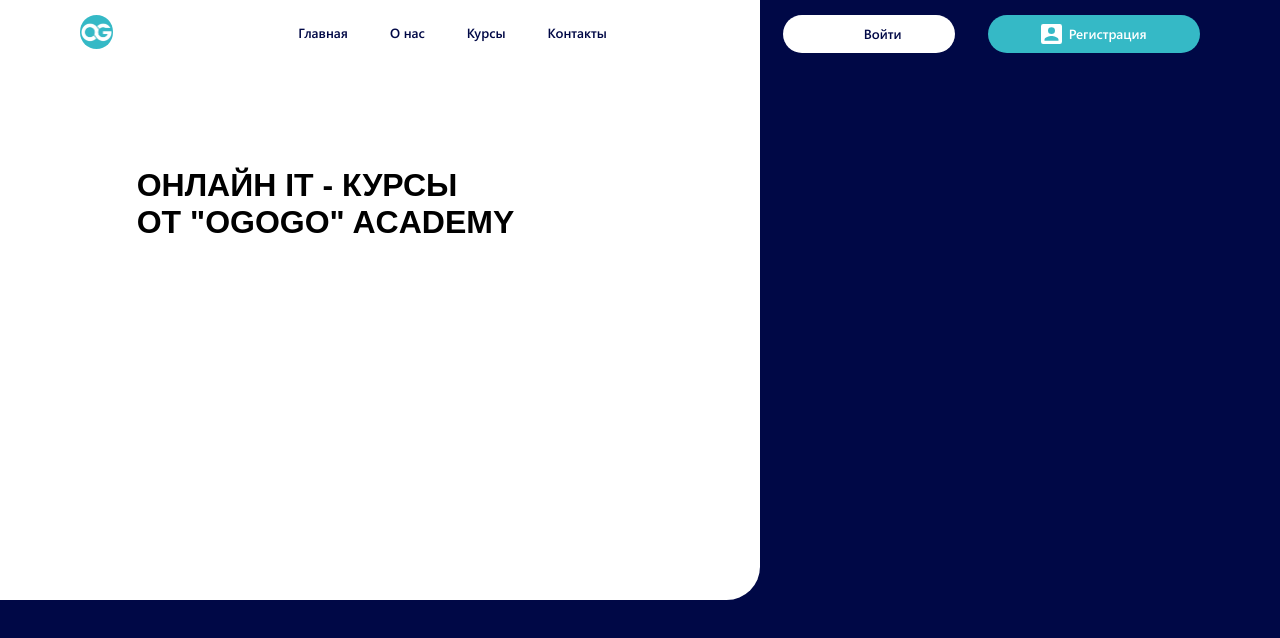
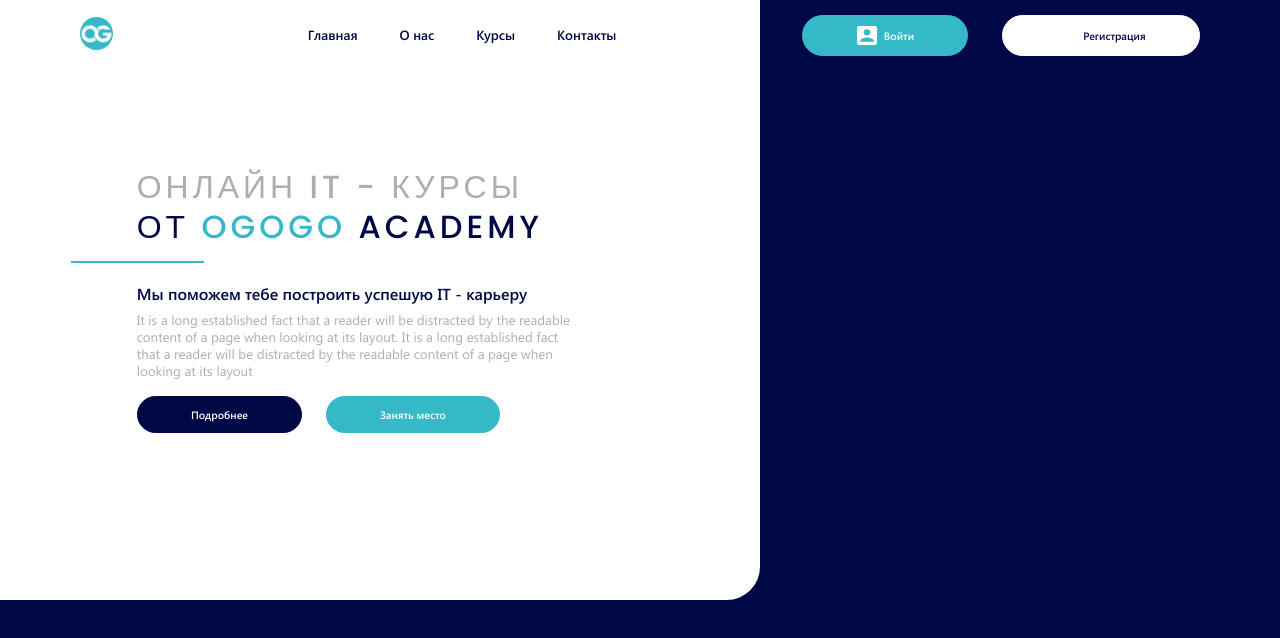
Before and after one commit to Yuzeyzer/ReactJS__Academy--Ogogo, a React (Create React App) app: page / in a window 1280 px wide. Shown: the top 638 px of the page. Built offline with nearby package versions, Linux system fonts and the light colour scheme.

Commit message:
add content to hero section, made refactoring, made 'btn' class component

```diff
--- a/src/landing/components/header/authBtn.jsx
+++ b/src/landing/components/header/authBtn.jsx
@@ -4,11 +4,11 @@ import UserIcon from '../../assets/svg/user-icon.svg';
 function AuthBtns() {
   return (
     <div className='header__auth-btns auth-btns'>
-      <button className='auth-btns__log-in'>
+      <button className='btn auth-btns__log-in btn-light-blue'>
         <img src={UserIcon} alt='' />
         Войти
       </button>
-      <button className='auth-btns__sign-up'>
+      <button className='btn auth-btns__sign-up btn-white'>
         <img src={UserIcon} alt='' />
         Регистрация
       </button>
--- a/src/landing/scss/components/_components.scss
+++ b/src/landing/scss/components/_components.scss
@@ -1,3 +1,4 @@
 @import './header/header';
 @import './footer/footer';
 @import './grid/grid';
+@import './buttons/btn.scss'
--- /dev/null
+++ b/src/landing/scss/components/buttons/btn.scss
@@ -0,0 +1,45 @@
+.btn {
+	font-family: $segoeUI;
+	font-size: vw(16);
+	font-weight: 600;
+	display: flex;
+	align-items: center;
+	padding: vw(15) vw(80);
+	border-radius: vw(50);
+	outline: none;
+	border: none;
+	cursor: pointer;
+}
+.btn-white {
+	background-color: $white;
+	border: vw(2) solid $white;
+	color: $darkBlue;
+	transition: 0.3s;
+	&:hover {
+		background-color: $darkBlue;
+		color: $white;
+		border: vw(2) solid $white;
+	}
+}
+.btn-dark-blue {
+	background-color: $darkBlue;
+	border: vw(2) solid $darkBlue;
+	transition: 0.3s;
+	color: $white;
+	&:hover {
+		background-color: $white;
+		color: $darkBlue;
+		border: vw(2) solid $darkBlue;
+	}
+}
+.btn-light-blue {
+	background-color: $lightBlue;
+	border: vw(2) solid $lightBlue;
+	transition: 0.3s;
+	color: $white;
+	&:hover {
+		background-color: $white;
+		color: $lightBlue;
+		border: vw(2) solid $lightBlue;
+	}
+}
--- a/src/landing/scss/components/header/_auth-btns.scss
+++ b/src/landing/scss/components/header/_auth-btns.scss
@@ -2,26 +2,9 @@
 	display: flex;
 	&__log-in,
 	&__sign-up {
-		font-family: $segoeUI;
-		font-weight: 600;
 		margin-left: vw(50);
-		display: flex;
-		align-items: center;
-		padding: vw(14) vw(80);
-		border-radius: vw(50);
-		outline: none;
-		border: none;
-		cursor: pointer;
 		img {
 			margin-right: vw(10);
 		}
 	}
-	&__log-in {
-		background-color: $white;
-		color: $darkBlue;
-	}
-	&__sign-up {
-		background-color: $lightBlue;
-		color: $white;
-	}
 }
--- a/src/landing/scss/helpers/_variables.scss
+++ b/src/landing/scss/helpers/_variables.scss
@@ -3,6 +3,7 @@ $white: #fff;
 $red: #ff564f;
 $darkBlue: #000846;
 $lightBlue: #35b9c6;
+$gray: #b2abb2;
 
 .red {
 	color: $red;
@@ -13,11 +14,16 @@ $lightBlue: #35b9c6;
 .black {
 	color: $black;
 }
-
+.gray {
+	color: $gray;
+}
+.light-blue {
+	color: $lightBlue;
+}
 // fonts
 
 $robotoCondensed: "Roboto Condensed", sans-serif;
 $notoSans: "Noto Sans TC", sans-serif;
 $philosoph: "Philosopher", sans-serif;
-$poppins: 'Poppins', sans-serif;
-$segoeUI: 'Segoe UI', sans-serif;
+$poppins: "Poppins", sans-serif;
+$segoeUI: "Segoe UI", sans-serif;
--- a/src/landing/scss/sections/hero/_hero.scss
+++ b/src/landing/scss/sections/hero/_hero.scss
@@ -13,7 +13,42 @@
 		border-bottom-right-radius: vw(50);
 		z-index: -1;
 	}
+	&__content {
+		max-width: vw(660);
+	}
 	&__title {
+		position: relative;
+		letter-spacing: vw(6);
+		line-height: vw(60);
+		font-family: $poppins;
+		font-weight: 500;
 		font-size: vw(48);
+		color: $darkBlue;
+		&::before {
+			content: '';
+			position: absolute;
+			left: -15%;
+			bottom: -20%;
+			width: vw(200);
+			height: vw(3);
+			background-color: $lightBlue;
+		}
+	}
+	&__subtitle {
+		margin-top: vw(55);
+		font-family: $segoeUI;
+		font-weight: 600;
+		font-size: vw(24);
+		color: $darkBlue;
+	}
+	&__description {
+		margin: vw(10) 0 vw(25);
+		font-family: $segoeUI;
+		font-size: vw(20);
+		font-weight: 400;
+		color: $gray;
+	}
+	&__btn {
+		margin-left: vw(35);
 	}
 }
--- a/src/landing/sections/hero/index.jsx
+++ b/src/landing/sections/hero/index.jsx
@@ -3,10 +3,28 @@ import React from 'react';
 function Hero() {
   return (
     <section className='hero'>
-      <div className='container'>
+      <div className='container flex'>
         <div className='hero__content'>
-          <h1 className='hero__title'>ОНЛАЙН IT - КУРСЫ <br/>
-           ОТ "OGOGO" ACADEMY</h1>
+          <h1 className='hero__title'>
+            <span className='gray'>ОНЛАЙН IT - КУРСЫ </span>
+            <br />
+            ОТ <span className='light-blue'>OGOGO</span> ACADEMY
+          </h1>
+          <h5 className='hero__subtitle'>Мы поможем тебе построить успешую IT - карьеру</h5>
+          <p className='hero__description'>
+            It is a long established fact that a reader will be distracted by the readable content
+            of a page when looking at its layout. It is a long established fact that a reader will
+            be distracted by the readable content of a page when looking at its layout
+          </p>
+          <div className='hero__btns flex'>
+            <button className='btn btn-dark-blue'>Подробнее</button>
+            <button className='btn btn-light-blue hero__btn'>Занять место</button>
+          </div>
+        </div>
+        <div className="hero__slider slider">
+          <div className="slider__item">
+            <img src="" alt=""/>
+          </div>
         </div>
       </div>
     </section>
```
